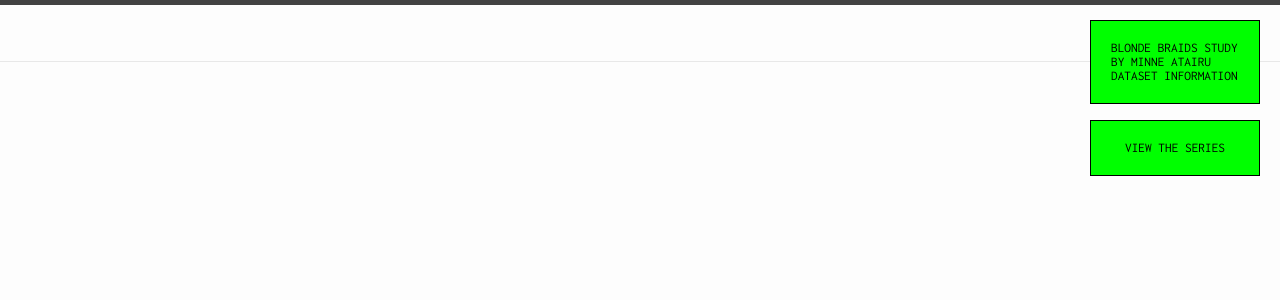
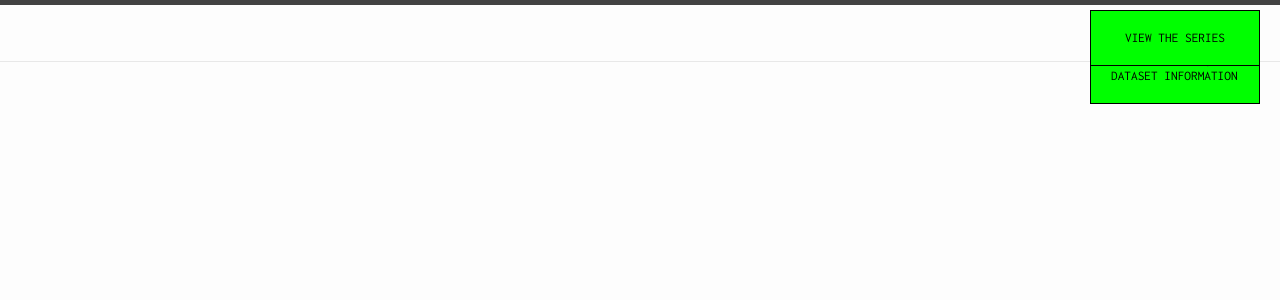
Before and after one commit to saimayasmeen4/minneatairu-json.github.io, a Jekyll site: the page built from about.markdown, in a window 1280 px wide. Shown: the top 300 px of the page. Built offline with Jekyll 4.4.1, drawn with Linux system fonts in a browser that asks for light colours; comment, search, counter and statistics services are not loaded.

Commit message:
margin-bottom: 10px;

```diff
--- a/_includes/header.html
+++ b/_includes/header.html
@@ -4,7 +4,8 @@
   <div class="wrapper">
 
     <nav class="site-nav">
-      <!-- Learn More Button -->
+      <div class="fixed-column">
+
       <button id="learnMoreBtn" class="learn-more-btn">
         <div>BLONDE BRAIDS STUDY</div>
         <div>BY MINNE ATAIRU</div>
@@ -64,6 +67,17 @@
         img:hover {
           cursor: crosshair;
         }
+
+        .fixed-column {
+    position: fixed; /* Fixed positioning */
+    top: 0; /* Align to the top */
+    right: 0; /* Align to the right */
+    display: flex; /* Use flexbox for layout */
+    flex-direction: column; /* Stack items vertically */
+    align-items: flex-start; /* Align items to the start (right) */
+    padding: 10px; /* Add some padding around */
+    z-index: 1000; /* Ensure it's above other elements */
+}
 
 .modal {
   display: none;
@@ -113,6 +127,7 @@
           width: 100%;
           height: 100%;
           overflow: auto;
+
         }
 
         body{margin:0}
@@ -131,6 +146,7 @@
           box-shadow: none;
           border: 1px solid;
           text-align: left;width: 170px;
+          margin-bottom: 10px;
         }
 
         .ai-btn {
@@ -139,7 +155,7 @@
           align-items: center;
           justify-content: center;
           position: fixed;
-          top: 120px;
+          margin-bottom: 10px;
           font-family: 'Inconsolata', monospace;
           right: 20px;
           z-index: 1000;
@@ -176,7 +192,7 @@
 #backToTopBtn {
   display: none; /* Initially hide the button */
   position: fixed;
-  top: 180px;
+  margin-bottom: 10px;
   width:170px;text-align: center;
   font-family: 'Inconsolata', monospace;
 border:1px solid;
```
Also changed, not shown: other parts of _includes/header.html (+3 -1 lines).
